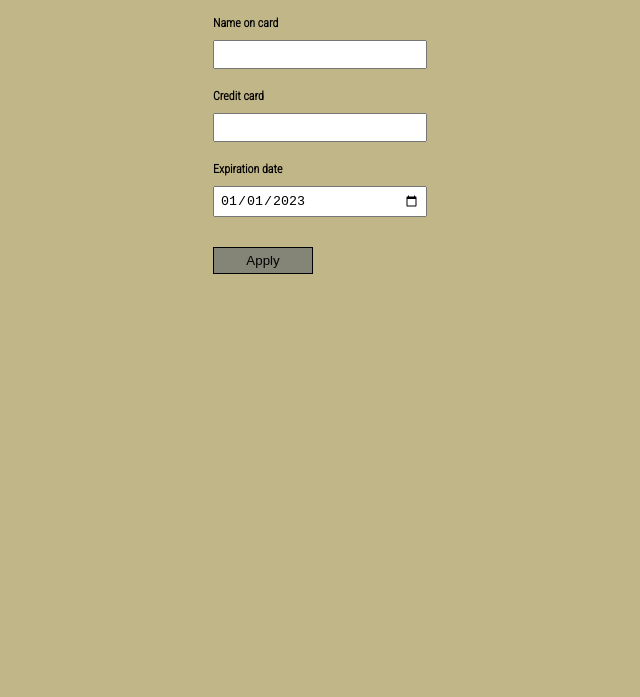
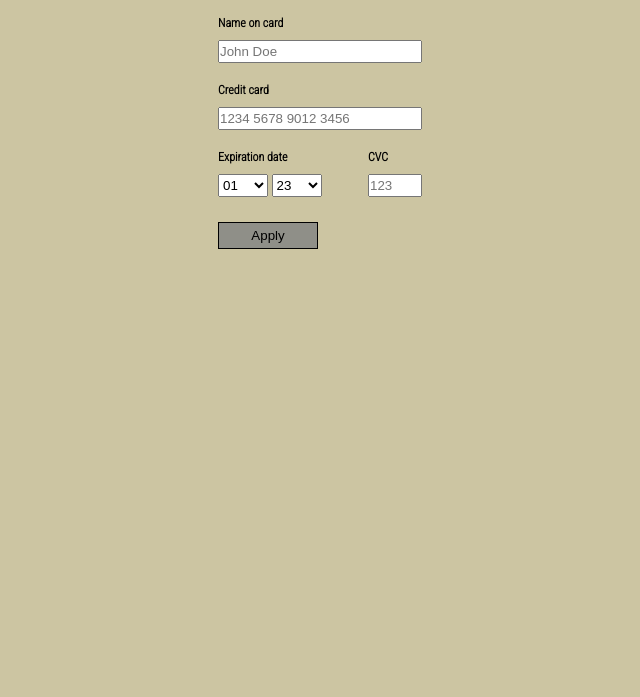
Before and after one commit to marinaSandberg/maskCard, a plain HTML site: page index.html in a window 1280 px wide. Shown: the part 103-800 px from the top of the page, without its empty margins (320-960 px from the left). Drawn offline with Linux system fonts and the light colour scheme.

Commit message:
css added and new layout

```diff
--- a/index.html
+++ b/index.html
@@ -8,63 +8,71 @@
 <link rel="preconnect" href="https://fonts.gstatic.com" crossorigin>
 <link href="https://fonts.googleapis.com/css2?family=Roboto+Condensed:wght@300&display=swap" rel="stylesheet">
     <script src="./maskCard.js"></script>
+    <link rel="stylesheet" href="style.css">
     <title>Mask Card</title>
-    <style>
-        body {
-            margin: none;
-            padding-top: 20px;
-            text-decoration: none;
-            background-color: rgb(193, 182, 135);
-            box-sizing: border-box;
-            font-family: 'Roboto Condensed', sans-serif;
-            display: flex;
-            flex-direction: column;
-            align-items: center;
-        }
-
-        h2 {
-            font-size: 12px;
-        }
-
-        form {
-            display: flex;
-            flex-direction: column;
-            align-items: flex-start;
-        }
-
-        input {
-            padding: 5px;
-            width: 200px;
-            margin-bottom: 10px;
-        }
-
-        input:focus {
-            outline: none;
-        }
-
-       input[type=button] {
-            padding: 5px;
-            width: 100px;
-            margin-top: 20px;
-            background-color: rgb(132, 132, 119);
-            border: solid thin;
-        }
-
-        input[type=button]:hover{
-            scale: 1.1;
-        }
-
-    </style>
 </head>
 <body>
     <h1>Insert Card Credentials</h1>
     <form>
         <h2>Name on card</h2>
-        <input type="text">
+        <input type="text" placeholder="John Doe">
         <h2>Credit card</h2>
-        <input id="input" type="text">
-        <h2>Expiration date</h2>
-        <input type="date" value="2023-01-01" oninput="maskCard()">
+        <input id="input" type="text" placeholder="1234 5678 9012 3456" onblur="maskCard()">
+        <section>
+            <div>
+                <h2>Expiration date</h2>
+                <label for="date">
+                    <select name="day" id="">
+                        <option value="01">01</option>
+                        <option value="02">02</option>
+                        <option value="03">03</option>
+                        <option value="04">04</option>
+                        <option value="05">05</option>
+                        <option value="06">06</option>
+                        <option value="07">07</option>
+                        <option value="08">08</option>
+                        <option value="09">09</option>
+                        <option value="10">10</option>
+                        <option value="11">11</option>
+                        <option value="12">12</option>
+                        <option value="13">13</option>
+                        <option value="14">14</option>
+                        <option value="15">15</option>
+                        <option value="16">16</option>
+                        <option value="17">17</option>
+                        <option value="18">18</option>
+                        <option value="19">19</option>
+                        <option value="20">20</option>
+                        <option value="21">21</option>
+                        <option value="22">22</option>
+                        <option value="23">23</option>
+                        <option value="24">24</option>
+                        <option value="25">25</option>
+                        <option value="26">26</option>
+                        <option value="27">27</option>
+                        <option value="28">28</option>
+                        <option value="29">29</option>
+                        <option value="30">30</option>
+                        <option value="31">31</option>
+                    </select>
+                    <select name="year" id="">
+                        <option value="23">23</option>
+                        <option value="24">24</option>
+                        <option value="25">25</option>
+                        <option value="26">26</option>
+                        <option value="27">27</option>
+                        <option value="28">28</option>
+                        <option value="29">29</option>
+                        <option value="30">30</option>
+                    </select>
+                </label>
+            </div>
+            <div>
+                <h2>CVC</h2>
+                <input type="text" id="cvc" placeholder="123">
+            </div>
+        </section>
+
         <input type="button" onclick="Reset()" value="Apply">
     </form>
 </body>
--- /dev/null
+++ b/style.css
@@ -0,0 +1,60 @@
+body {
+    margin: none;
+    padding-top: 20px;
+    text-decoration: none;
+    background-color: rgb(204, 197, 162);
+    box-sizing: border-box;
+    font-family: 'Roboto Condensed', sans-serif;
+    display: flex;
+    flex-direction: column;
+    align-items: center;
+}
+
+h2 {
+    font-size: 12px;
+}
+
+form, div {
+    display: flex;
+    flex-direction: column;
+    align-items: flex-start;
+}
+
+section {
+    display: flex;
+    flex-direction: row;
+    justify-content: space-between;
+}
+
+input, select {
+    padding: 2px 0px;
+    margin-bottom: 10px;
+}
+
+input[type=text] {
+    width: 200px;
+}
+
+section {
+    width: 204px;
+}
+
+select, input#cvc {
+    width: 50px;
+}
+
+input:focus, select:focus {
+    outline: none;
+}
+
+input[type=button] {
+    padding: 5px;
+    width: 100px;
+    margin-top: 15px;
+    background-color: rgb(143, 143, 136);
+    border: solid thin;
+}
+
+input[type=button]:hover{
+    scale: 1.1;
+}
```
Also changed, not shown: maskCard.js (indentation only).
